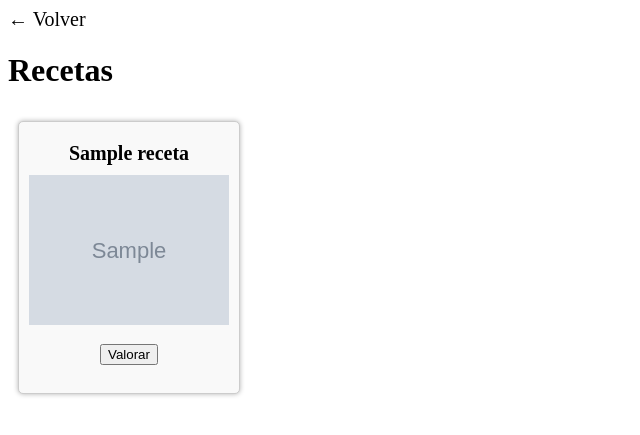
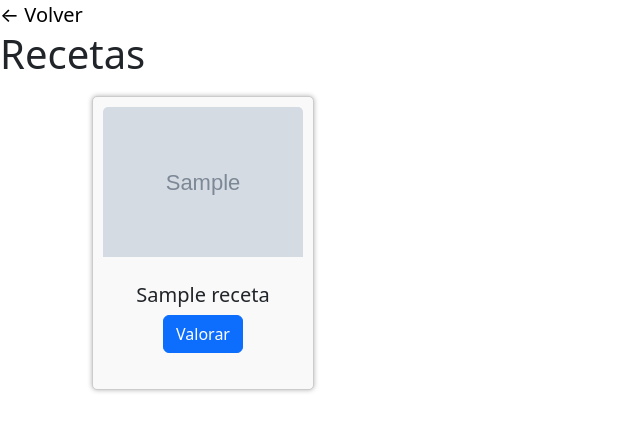
Before and after one commit to tylwerr/bd-tarea-2, a PHP site: page /recetas.php in a window 1280 px wide. Shown: the top 435 px of the page, without its empty margins (0-640 px from the left). Run offline with PHP 8.4, Linux system fonts and the light colour scheme; tables that the repository leaves empty or names only in its code hold one stand-in row (values such as "Sample post"); grey boxes marked "Sample" are stand-in pictures.

Commit message:
agregados cuadros al principal y recetas

```diff
--- a/PHP/recetas.php
+++ b/PHP/recetas.php
@@ -12,8 +12,10 @@ $stmt = $conn->query($sql);
     <meta charset="UTF-8">
     <meta name="viewport" content="width=device-width, initial-scale=1.0">
     <title>Recetas</title>
+    <link href="https://cdn.jsdelivr.net/npm/bootstrap@5.3.2/dist/css/bootstrap.min.css" rel="stylesheet" integrity="sha384-T3c6CoIi6uLrA9TneNEoa7RxnatzjcDSCmG1MXxSR1GAsXEV/Dwwykc2MPK8M2HN" crossorigin="anonymous">
+
     <style>
-        .receta {
+        .card {
         border: 1px solid #ccc;
         margin: 10px;
         padding: 10px;
@@ -24,29 +26,38 @@ $stmt = $conn->query($sql);
         display: inline-block;
         }
 
-        .receta h2 {
+        .card div {
             font-size: 20px;
             margin: 10px 0;
         }
 
-        .receta img {
+        .card img {
             width: 200px; /* Ancho fijo */
             height: 150px; /* Alto fijo */
             object-fit: cover; /* Para asegurar que la imagen llena el tamaño fijo */
         }
     </style>
 </head>
+
 <body>
     <h1>Recetas</h1>
-    <div class="recetas-container">
-        <?php while ($row = $stmt->fetch(PDO::FETCH_ASSOC)) { ?>
-            <div class="receta">
-                <h2><?php echo $row['nombre_receta']; ?></h2>
-                <img src="<?php echo $row['url_imagen']; ?>" alt="<?php echo $row['nombre_receta']; ?>">
-                <h3><a href="valorar.php?nombre_receta=<?php echo urlencode($row['nombre_receta']);?>"><button>Valorar</button></a></h3>
 
+    <div class="container">
+        <div class="row">
+            <div class="col-md-4">
+                <div class="card">
+                    <?php while ($row = $stmt->fetch(PDO::FETCH_ASSOC)) { ?>
+                        <img src="<?php echo $row['url_imagen']; ?>" class="card-img-top" alt="<?php echo $row['nombre_receta']; ?>">
+                        <div class="card-body">
+                            <h5 class="card-title"><?php echo $row['nombre_receta']; ?></h5>
+                            <a href="valorar.php?nombre_receta=<?php echo urlencode($row['nombre_receta']);?>" class="btn btn-primary">Valorar</a>
+                        </div>
+                    <?php } ?>
+                </div>
             </div>
-        <?php } ?>
+        </div>
     </div>
+    <script src="https://cdn.jsdelivr.net/npm/bootstrap@5.3.2/dist/js/bootstrap.bundle.min.js" integrity="sha384-C6RzsynM9kWDrMNeT87bh95OGNyZPhcTNXj1NW7RuBCsyN/o0jlpcV8Qyq46cDfL" crossorigin="anonymous"></script>
+
 </body>
 </html>
--- a/PHP/valorar.php
+++ b/PHP/valorar.php
@@ -66,6 +66,8 @@ if ($_SERVER['REQUEST_METHOD'] === 'POST') {
     <meta charset="UTF-8">
     <meta name="viewport" content="width=device-width, initial-scale=1.0">
     <title>Reseña</title>
+    <link href="https://cdn.jsdelivr.net/npm/bootstrap@5.3.2/dist/css/bootstrap.min.css" rel="stylesheet" integrity="sha384-T3c6CoIi6uLrA9TneNEoa7RxnatzjcDSCmG1MXxSR1GAsXEV/Dwwykc2MPK8M2HN" crossorigin="anonymous">
+
     <style>
         img {
             max-width: 90%;
@@ -73,6 +75,7 @@ if ($_SERVER['REQUEST_METHOD'] === 'POST') {
         }
     </style>
 </head>
+
 <body>
     <h1>Reseña</h1>
     <img src="<?php echo $url_imagen; ?>" alt="<?php echo $nombre_receta; ?>">
@@ -88,7 +91,7 @@ if ($_SERVER['REQUEST_METHOD'] === 'POST') {
     </form>
 
     <p><?php echo $mensaje; ?></p>
-
+    <script src="https://cdn.jsdelivr.net/npm/bootstrap@5.3.2/dist/js/bootstrap.bundle.min.js" integrity="sha384-C6RzsynM9kWDrMNeT87bh95OGNyZPhcTNXj1NW7RuBCsyN/o0jlpcV8Qyq46cDfL" crossorigin="anonymous"></script>
 
 </body>
 </html>
```
Also changed, not shown: PHP/principal.php (+17 -2 lines).
